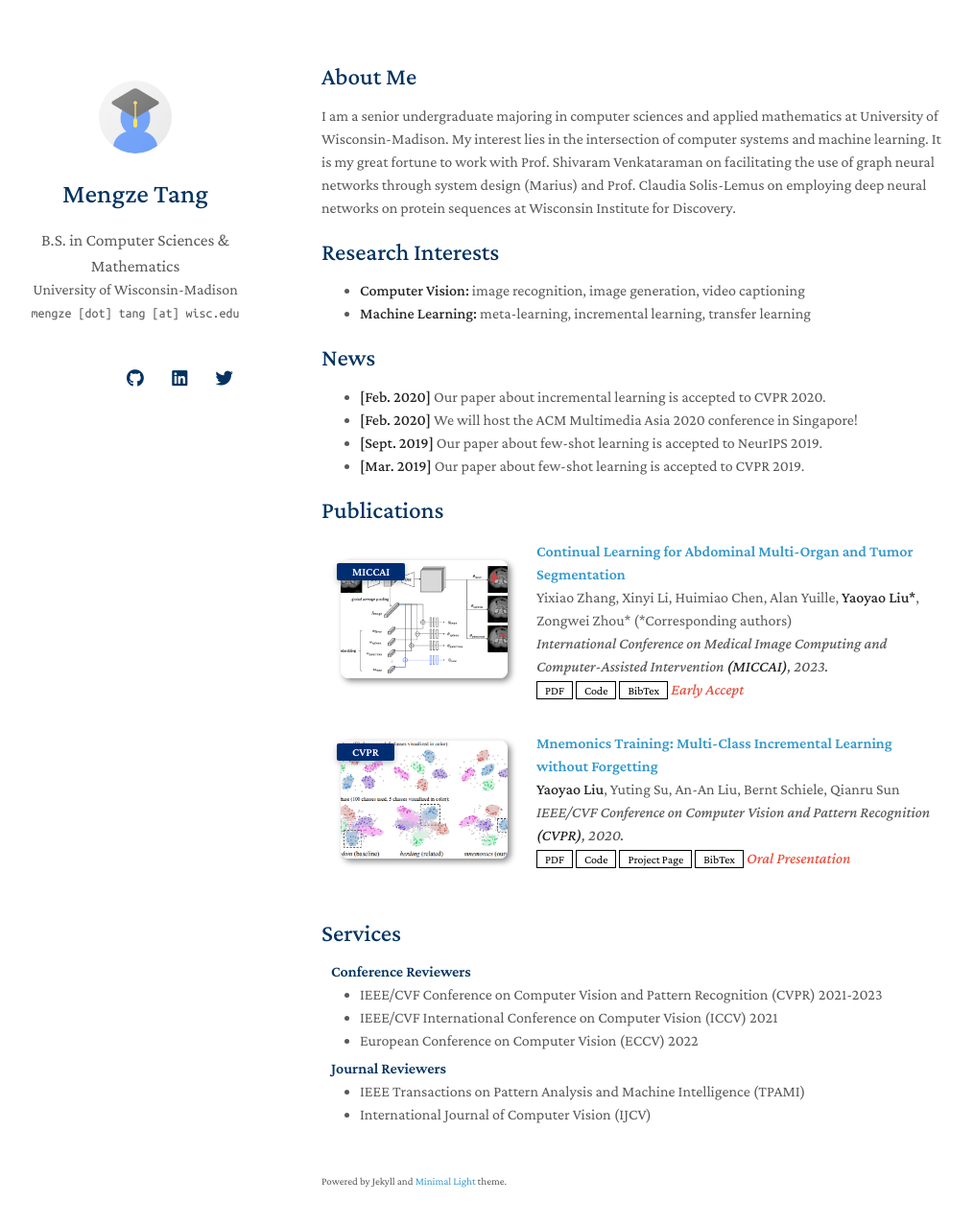
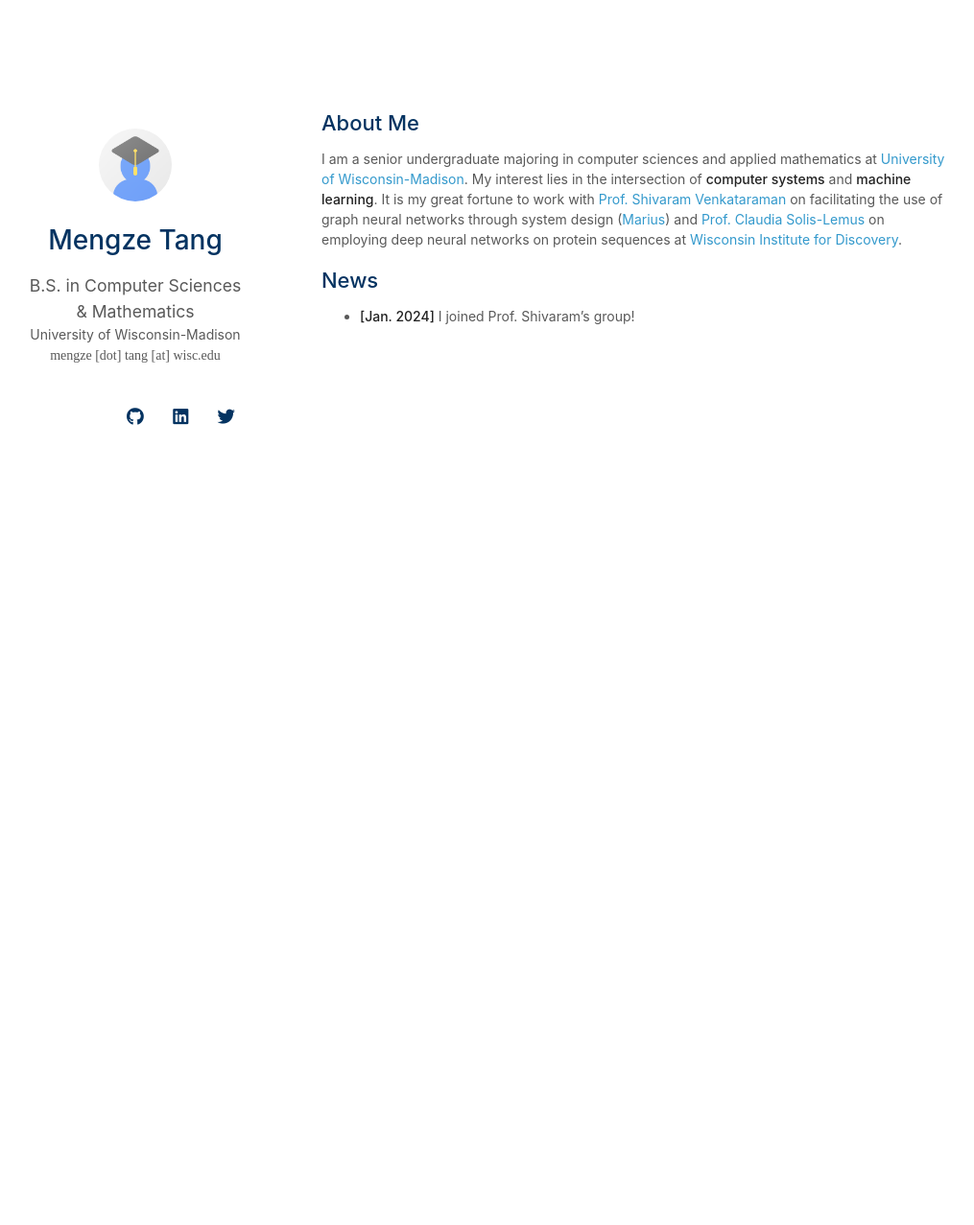
Before and after one commit to madmtang/madmtang.github.io, a Jekyll site: the page built from index.md, in a window 1280 px wide and 1312 px high. Shown: the top 1277 px of the window at 96% size, without its empty margins (135-1150 px from the left). Built offline with Jekyll 4.4.1, drawn with Linux system fonts in a browser that asks for light colours; nearby versions of some CDN libraries; a style sheet for code colours, icons or effects is not loaded; our own code applies the rules of GitHub Pages for plain Markdown files.

Commit message:
add links and remove pub & services

```diff
--- a/_config.yml
+++ b/_config.yml
@@ -14,9 +14,9 @@ canonical: https://lakest.github.io/
 # If you don't need one of them, you may delete the corresponding line.
 google_scholar: https://scholar.google.com/
 cv_link: assets/files/curriculum_vitae.pdf
-github_link: https://github.com/lakest/
-linkedin: https://www.linkedin.com/in/lakes-tang
-twitter: https://twitter.com/lakestang/
+github_link: https://github.com/lakest
+linkedin: https://www.linkedin.com/in/lakes-tang/
+twitter: https://twitter.com/lakestang
 
 # Images (e.g., your profile picture and your website's favicon)
 # "favicon" and "favicon_dark" are used for the light and dark modes, respectively.
@@ -26,7 +26,7 @@ favicon_dark: ./assets/img/favicon-dark.png
 
 # Footnote
 # You may use the option to disable the footnote, "Powered by Jekyll and Minimal Light theme."
-enable_footnote: true
+enable_footnote: false
 
 # Auto Dark Mode
 # You may use the option to disable the automatic dark theme
@@ -34,11 +34,11 @@ auto_dark_mode: true
 
 # Font
 # You can use this option to choose between Serif or Sans Serif fonts.
-font: "Serif" # or "Sans Serif"
+font: "Sans Serif" # or "Serif"
 
 # Google Analytics ID
 # Please remove this if you don't use Google Analytics
-google_analytics: UA-111540567-4
+# google_analytics: UA-111540567-4
 
 # Use this project as a remote theme for GitHub Pages
 # See the guide here: https://docs.github.com/en/pages/setting-up-a-github-pages-site-with-jekyll/adding-a-theme-to-your-github-pages-site-using-jekyll
--- a/_layouts/homepage.html
+++ b/_layouts/homepage.html
@@ -1,7 +1,7 @@
 <!DOCTYPE html>
 <html lang="{{ site.lang | default: "en-US" }}">
   <head>
-    <title>{{ site.title }} | {{site.affiliation}}</title>
+    <title>{{ site.title }}</title>
 
     <meta charset="UTF-8">
     <meta http-equiv="X-UA-Compatible" content="IE=edge">
--- a/index.md
+++ b/index.md
@@ -4,20 +4,17 @@ layout: homepage
 
 ## About Me
 
-I am a senior undergraduate majoring in computer sciences and applied mathematics at University of Wisconsin-Madison. My interest lies in the intersection of computer systems and machine learning. It is my great fortune to work with Prof. Shivaram Venkataraman on facilitating the use of graph neural networks through system design (Marius) and Prof. Claudia Solis-Lemus on employing deep neural networks on protein sequences at Wisconsin Institute for Discovery.
+I am a senior undergraduate majoring in computer sciences and applied mathematics at [University of Wisconsin-Madison](https://www.wisc.edu/). My interest lies in the intersection of **computer systems** and **machine learning**. It is my great fortune to work with [Prof. Shivaram Venkataraman](https://shivaram.org/) on facilitating the use of graph neural networks through system design ([Marius](https://marius-project.org/)) and [Prof. Claudia Solis-Lemus](https://solislemuslab.github.io//pages/people.html) on employing deep neural networks on protein sequences at [Wisconsin Institute for Discovery](https://wid.wisc.edu/).
 
-## Research Interests
+<!-- ## Research Interests
 
 - **Computer Vision:** image recognition, image generation, video captioning
-- **Machine Learning:** meta-learning, incremental learning, transfer learning
+- **Machine Learning:** meta-learning, incremental learning, transfer learning -->
 
 ## News
 
-- **[Feb. 2020]** Our paper about incremental learning is accepted to CVPR 2020.
-- **[Feb. 2020]** We will host the ACM Multimedia Asia 2020 conference in Singapore!
-- **[Sept. 2019]** Our paper about few-shot learning is accepted to NeurIPS 2019.
-- **[Mar. 2019]** Our paper about few-shot learning is accepted to CVPR 2019.
+- **[Jan. 2024]** I joined Prof. Shivaram's group!
 
-{% include_relative _includes/publications.md %}
+<!-- {% include_relative _includes/publications.md %}
 
-{% include_relative _includes/services.md %}
+{% include_relative _includes/services.md %} -->
```
